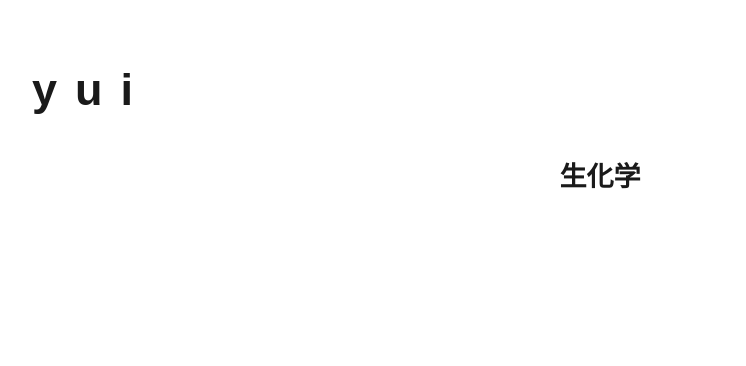
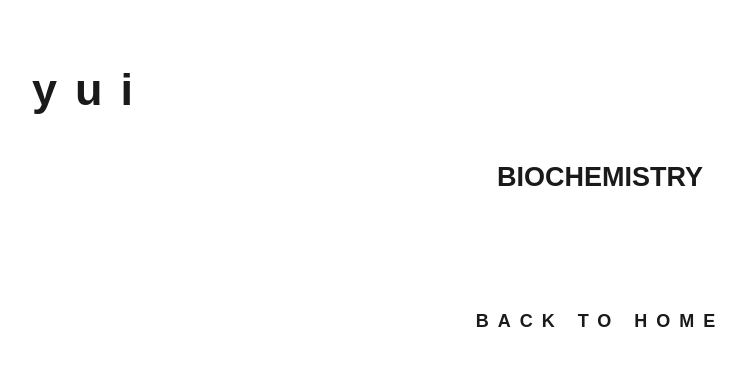
Before and after one commit to yui-nagamatsu/nextjs-blog, a Next.js app: page /posts/biochemistry in a window 1280 px wide. Shown: the top 366 px of the page, without its empty margins (40-786 px from the left). Built offline with nearby package versions, Linux system fonts and the light colour scheme.

Commit message:
Add backtohome to each category page

```diff
--- a/pages/posts/biochemistry.js
+++ b/pages/posts/biochemistry.js
@@ -4,8 +4,15 @@ import Layout from '../../components/layout'
 
 export default function Biochemistry() {
     return (
-        <Layout>
-            <h2 className={utilStyles.headingLg}>生化学</h2>
-        </Layout>
+        <div className={utilStyles.biochemistryEntire}>
+            <Layout>
+                <h2 className={utilStyles.headingLg}>BIOCHEMISTRY</h2>
+            </Layout>
+            <div className={utilStyles.backToHome}>
+            <Link href="/">
+            <a><i class="fas fa-home"></i> BACK TO HOME</a>
+            </Link>
+            </div>
+      </div>
     )
   }
```
Also changed, not shown: pages/posts/english.js (+8 -3 lines), pages/posts/physiology.js (+10 -5 lines).
